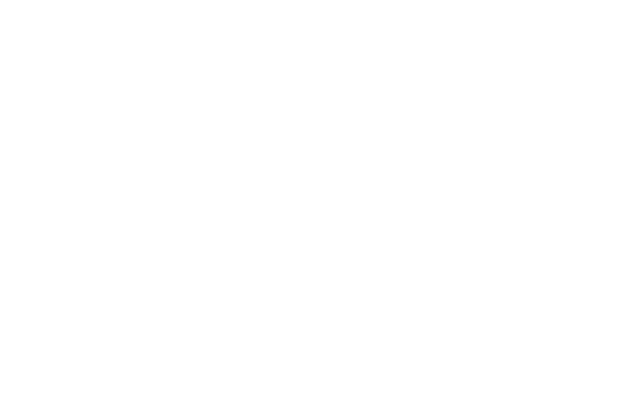
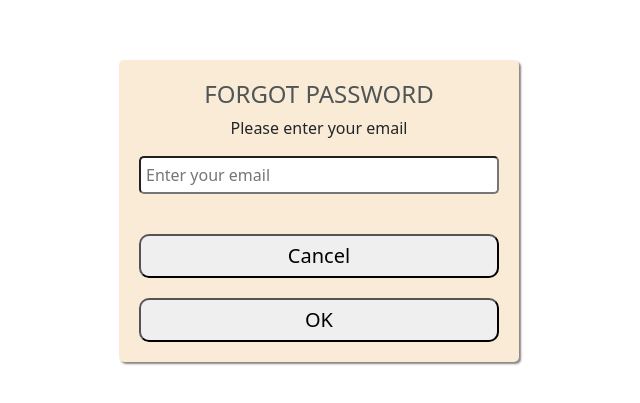
Before and after one commit to Ngockhanh191098/Nodejs_Frontend, a React (Create React App) app in the folder front-end/: page /forgot-password in a window 1280 px wide. Before the commit this address had no page. Shown: the part 189-592 px from the top of the page, without its empty margins (321-961 px from the left). Built offline with nearby package versions, Linux system fonts and the light colour scheme.

Commit message:
update code

```diff
--- a/front-end/src/App.js
+++ b/front-end/src/App.js
@@ -3,6 +3,7 @@
 import 'bootstrap/dist/css/bootstrap.min.css';
 import Register from "./Pages/Register";
 import Login from "./Pages/Login";
+import ForgotPass from "./Pages/ForgotPass";
 
 function App() {
   return (
@@ -10,6 +11,7 @@
       <Routes>
         <Route path='/register' element={<Register />}/>
         <Route path='/login' element={<Login />}/>
+        <Route path='/forgot-password' element={<ForgotPass />}/>
       </Routes>
     </Router>
   );
--- a/front-end/src/Components/ForgotPass.jsx
+++ /dev/null
@@ -1,15 +0,0 @@
-import '../style/forgotpass.css';
-const ForgotPass = () => {
-    return (
-        <div className="forgot-pass-container">
-            <div className='forgot-pass'>
-                <h4 className='forgot-title'>FORGOT PASSWORD</h4>
-                <p>Please enter your email</p>
-                <input type="text" placeholder="Enter your email"/>
-                <button>OK</button>
-            </div>
-        </div>
-     );
-}
-
-export default ForgotPass;
--- /dev/null
+++ b/front-end/src/Components/ForgotPassForm.jsx
@@ -0,0 +1,23 @@
+import '../style/forgotpass.css';
+import { useNavigate } from "react-router-dom";
+const ForgotPassForm = () => {
+
+    const navigate = useNavigate();
+    const redirectLogin = () => {
+        navigate('/login');
+    }
+
+    return (
+        <div className="forgot-pass-container">
+            <div className='forgot-pass'>
+                <h4 className='forgot-title'>FORGOT PASSWORD</h4>
+                <p>Please enter your email</p>
+                <input type="email" placeholder="Enter your email"/>
+                <button onClick={redirectLogin}>Cancel</button>
+                <button>OK</button>
+            </div>
+        </div>
+     );
+}
+
+export default ForgotPassForm;
--- a/front-end/src/Components/LoginForm.jsx
+++ b/front-end/src/Components/LoginForm.jsx
@@ -2,18 +2,11 @@
 import Form from 'react-bootstrap/Form';
 import { Link } from 'react-router-dom';
 
-const LoginForm = ({ setIsForgot}) => {
-    const redirectForgotPass = () => {
-        setIsForgot(true);
-    }
-    const handleSubmit = () => {
-
-    }
-
+const LoginForm = () => {
 
     return (
         <>
-            <Form className="dangnhap py-5 col-4 mx-auto" onSubmit={handleSubmit}>
+            <Form className="dangnhap py-5 col-4 mx-auto" >
             <h2 className='text-center'>FORM LOGIN</h2>
             <Form.Group className="mb-1" controlId="formBasicEmail">
                 <Form.Label>Username</Form.Label>
@@ -31,7 +24,7 @@
             </Form.Group>
             <div className='d-flex justify-content-between mb-4'>
                 <div><span >You have an account? </span><Link to="/register">Register Now</Link></div>
-                <Link to='/login' onClick={redirectForgotPass}>Forgot Password</Link>
+                <Link to='/forgot-password'>Forgot Password</Link>
             </div>
             <Button variant="primary" type="submit">
                 Login
--- /dev/null
+++ b/front-end/src/Pages/ForgotPass.jsx
@@ -0,0 +1,11 @@
+import ForgotPassForm from "../Components/ForgotPassForm";
+
+const ForgotPass = () => {
+    return (
+        <>
+            <ForgotPassForm />
+        </>
+     );
+}
+
+export default ForgotPass;
--- a/front-end/src/Pages/Login.jsx
+++ b/front-end/src/Pages/Login.jsx
@@ -1,14 +1,11 @@
 import LoginForm from "../Components/LoginForm";
-import { useState } from 'react';
-import RegisterForm from "../Components/RegisterForm";
-import ForgotPass from "../Components/ForgotPass";
+
 
 const Login = () => {
-    const [isForgot, setIsForgot] = useState(false);
 
     return (
         <>
-            {!isForgot ? (<LoginForm setIsForgot={setIsForgot} />) : (<ForgotPass />)}
+            <LoginForm />
         </>
      );
 }
--- a/front-end/src/style/forgotpass.css
+++ b/front-end/src/style/forgotpass.css
@@ -31,6 +31,7 @@
     padding: 5px;
     font-size: 20px;
     font-weight: 500;
+    margin-top: 20px;
 }
 button:hover {
     background-color: rgb(185, 187, 189);
```
